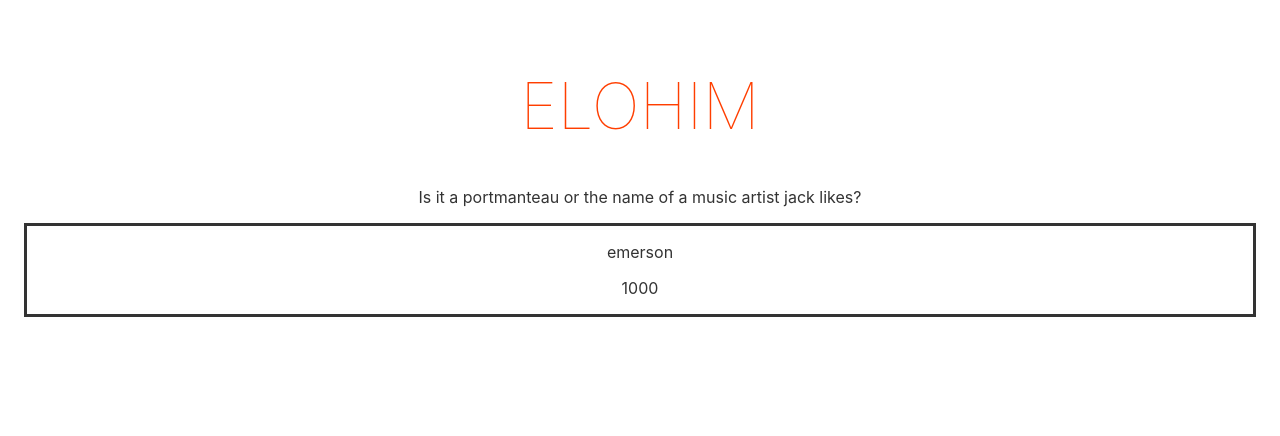
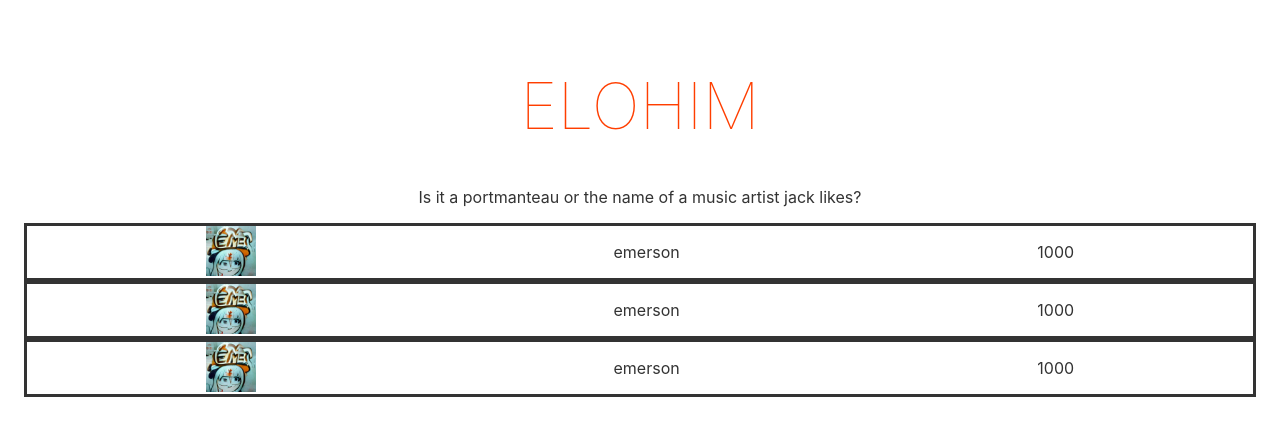
Before and after one commit to jacktrusler/elohim, a Svelte app: page / in a window 1280 px wide. Shown: the top 436 px of the page. Built offline with nearby package versions, Linux system fonts and the light colour scheme.

Commit message:
create first draft of player

```diff
--- a/src/App.svelte
+++ b/src/App.svelte
@@ -5,7 +5,11 @@
 <main>
 	<h1>elohim</h1>
 	<p>Is it a portmanteau or the name of a music artist jack likes?</p>
-	<Player name="emerson" elo="1000"/>
+	<div class="players">
+		<Player imgSrc="../memerson.jpg" name="emerson" elo="1000"/>
+		<Player imgSrc="../memerson.jpg" name="emerson" elo="1000"/>
+		<Player imgSrc="../memerson.jpg" name="emerson" elo="1000"/>
+	</div>
 </main>
 
 <style>
@@ -14,6 +18,12 @@
 		padding: 1em;
 		max-width: 240px;
 		margin: 0 auto;
+	}
+
+	.players {
+		display: flex;
+		flex-direction: column;
+		justify-content: space-around;
 	}
 
 	h1 {
--- a/src/Player.svelte
+++ b/src/Player.svelte
@@ -1,9 +1,11 @@
 <script>
     export let name;
     export let elo;
+    export let imgSrc;
 </script>
 
 <div class="player">
+    <img src={imgSrc} alt="noimage"/>
     <p>{name}</p>
     <p>{elo}</p>
 </div>
@@ -11,6 +13,17 @@
 <style>
     .player {
         border-style: solid;
+        display: flex;
+        justify-content: space-around;
+    }
+    .player p {
+        text-align: left;
     }
 
+    .player img {
+        max-height: 50px;
+        max-width: 50px;
+        text-align: left;
+        align-self: start;
+    }
 </style>
```
Also changed, not shown: public/memerson.jpg (added).
